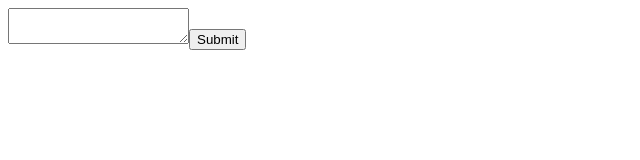
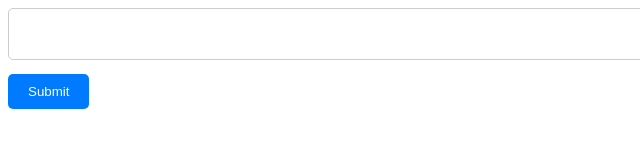
Before and after one commit to adeamulaku/assignment-6, a plain HTML site: page index.html in a window 1280 px wide. Shown: the whole page, without its empty margins (0-640 px from the left). Drawn offline with Linux system fonts and the light colour scheme.

Commit message:
Updated style.css
Styled text area and submit button

```diff
--- a/style.css
+++ b/style.css
@@ -19,3 +19,25 @@ td {
 tbody tr:nth-child(even){
     background-color: #f2f2f2;
 }
+
+textarea {
+    width: 100%;
+    padding: 10px;
+    margin-bottom: 10px;
+    border: 1px solid #ccc;
+    border-radius: 5px;
+    resize: vertical;
+}
+
+button {
+    padding: 10px 20px;
+    background-color: #007bff;
+    color: #fff;
+    border: none;
+    border-radius: 5px;
+    cursor: pointer;
+}
+
+button:hover {
+    background-color: #0056b3;
+}
```
